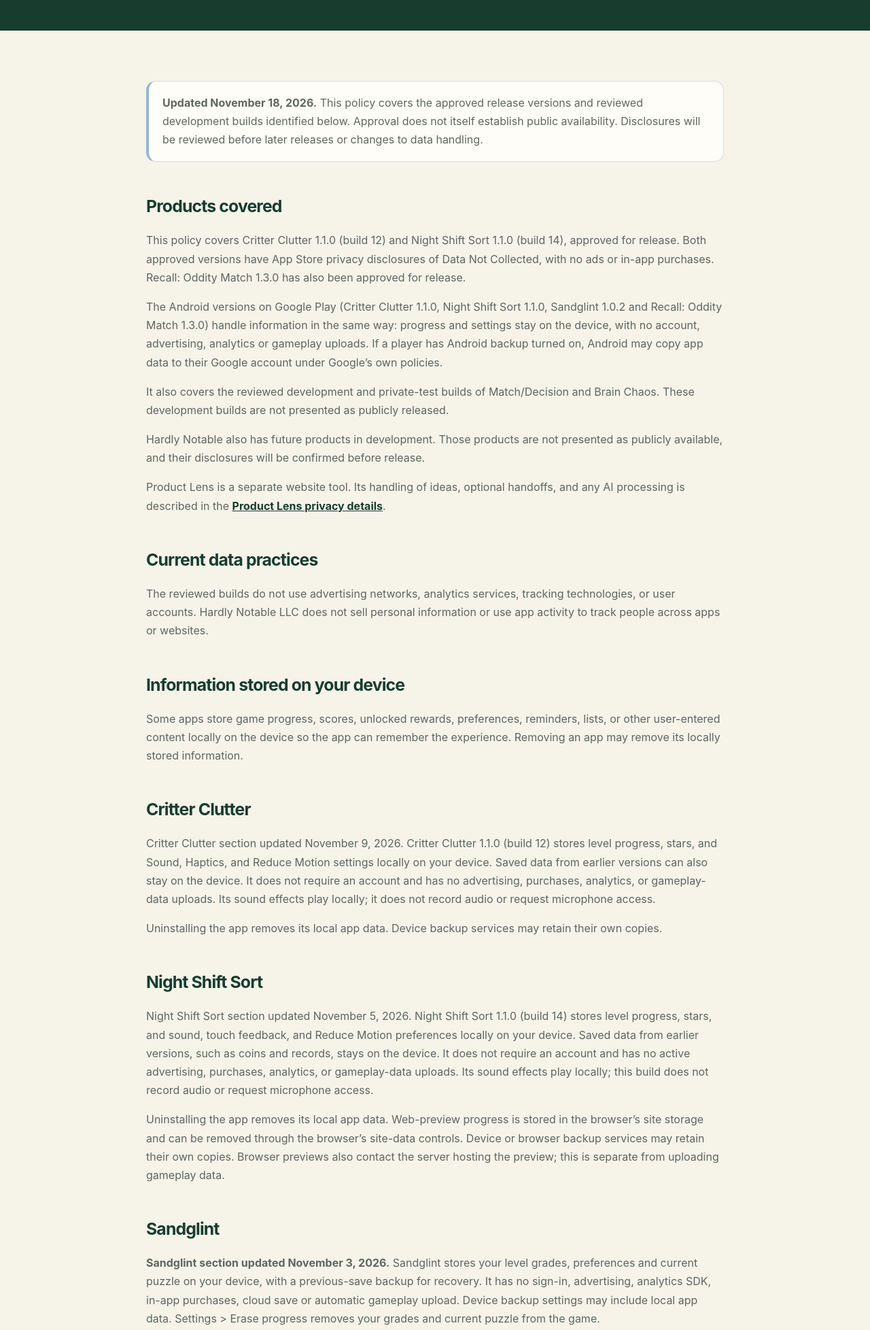
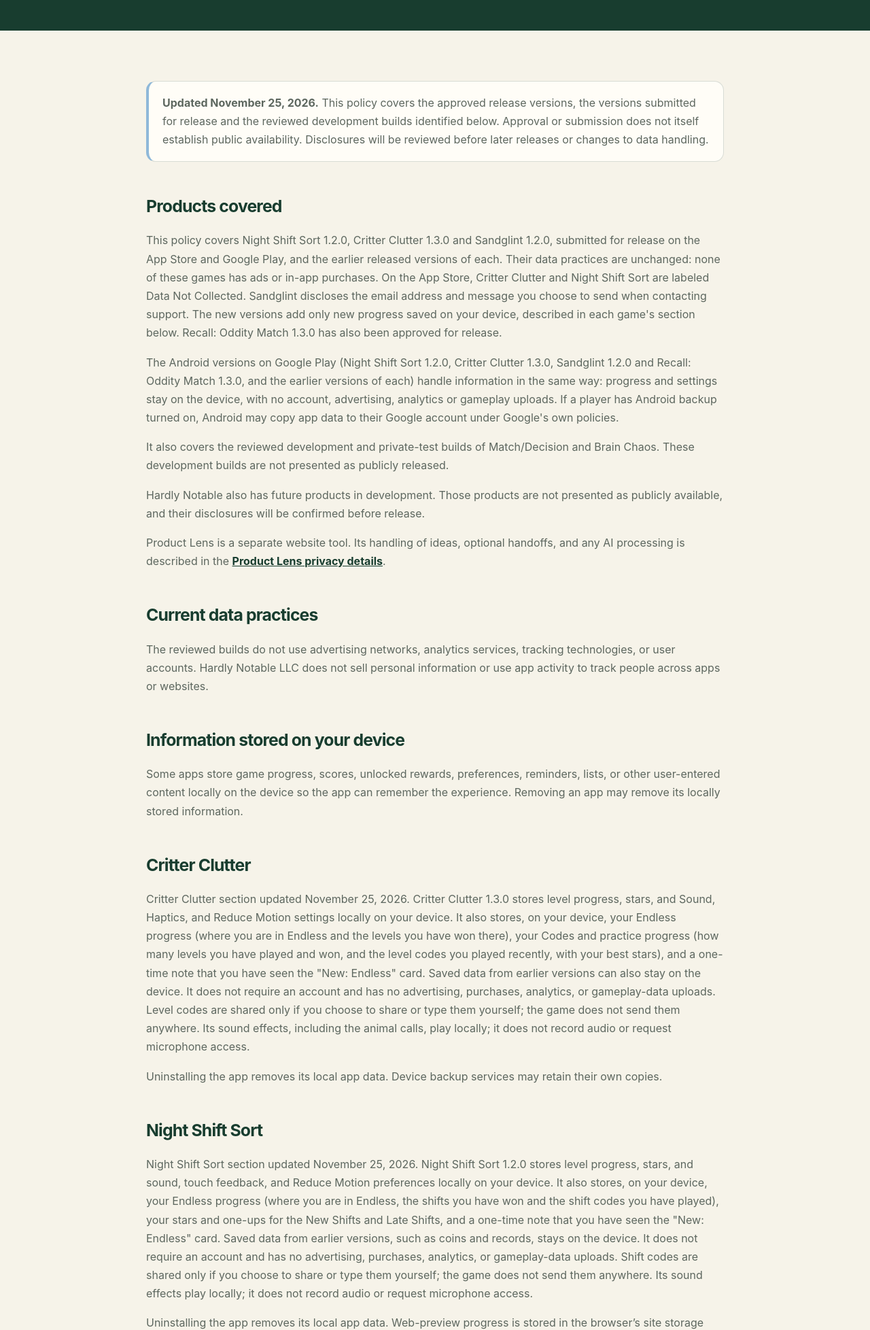
Before and after one commit to tyrellrobson-lab/hardly-notable-website, a plain HTML site: page app-privacy/index.html in a window 1280 px wide. Shown: the part 297-2253 px from the top of the page at 68% size. Drawn offline with Linux system fonts and the light colour scheme.

Commit message:
Update game privacy disclosures for November releases

```diff
--- a/app-privacy/index.html
+++ b/app-privacy/index.html
@@ -12,10 +12,10 @@
   <nav class="policy-nav" aria-label="Primary navigation"><div class="shell nav-inner"><a class="brand" href="/"><img src="/assets/social/hn-profile.svg" width="42" height="42" alt=""><span>Hardly Notable</span></a><div class="nav-links"><a href="/">Home</a><a href="/app-support/">Support</a><a href="mailto:support@hardlynotable.com">Contact</a></div></div></nav>
   <header class="policy-hero"><div class="shell"><p class="eyebrow">Legal &amp; trust</p><h1>App Privacy</h1><p>How the current Hardly Notable app builds handle information.</p></div></header>
   <main id="main" class="shell">
-    <p class="notice"><strong>Updated November 18, 2026.</strong> This policy covers the approved release versions and reviewed development builds identified below. Approval does not itself establish public availability. Disclosures will be reviewed before later releases or changes to data handling.</p>
+    <p class="notice"><strong>Updated November 25, 2026.</strong> This policy covers the approved release versions, the versions submitted for release and the reviewed development builds identified below. Approval or submission does not itself establish public availability. Disclosures will be reviewed before later releases or changes to data handling.</p>
     <h2>Products covered</h2>
-    <p>This policy covers Critter Clutter 1.1.0 (build 12) and Night Shift Sort 1.1.0 (build 14), approved for release. Both approved versions have App Store privacy disclosures of Data Not Collected, with no ads or in-app purchases. Recall: Oddity Match 1.3.0 has also been approved for release.</p>
-    <p>The Android versions on Google Play (Critter Clutter 1.1.0, Night Shift Sort 1.1.0, Sandglint 1.0.2 and Recall: Oddity Match 1.3.0) handle information in the same way: progress and settings stay on the device, with no account, advertising, analytics or gameplay uploads. If a player has Android backup turned on, Android may copy app data to their Google account under Google’s own policies.</p>
+    <p>This policy covers Night Shift Sort 1.2.0, Critter Clutter 1.3.0 and Sandglint 1.2.0, submitted for release on the App Store and Google Play, and the earlier released versions of each. Their data practices are unchanged: none of these games has ads or in-app purchases. On the App Store, Critter Clutter and Night Shift Sort are labeled Data Not Collected. Sandglint discloses the email address and message you choose to send when contacting support. The new versions add only new progress saved on your device, described in each game's section below. Recall: Oddity Match 1.3.0 has also been approved for release.</p>
+    <p>The Android versions on Google Play (Night Shift Sort 1.2.0, Critter Clutter 1.3.0, Sandglint 1.2.0 and Recall: Oddity Match 1.3.0, and the earlier versions of each) handle information in the same way: progress and settings stay on the device, with no account, advertising, analytics or gameplay uploads. If a player has Android backup turned on, Android may copy app data to their Google account under Google's own policies.</p>
     <p>It also covers the reviewed development and private-test builds of Match/Decision and Brain Chaos. These development builds are not presented as publicly released.</p>
     <p>Hardly Notable also has future products in development. Those products are not presented as publicly available, and their disclosures will be confirmed before release.</p>
     <p>Product Lens is a separate website tool. Its handling of ideas, optional handoffs, and any AI processing is described in the <a href="/product-lens/privacy/">Product Lens privacy details</a>.</p>
@@ -24,14 +24,14 @@
     <h2>Information stored on your device</h2>
     <p>Some apps store game progress, scores, unlocked rewards, preferences, reminders, lists, or other user-entered content locally on the device so the app can remember the experience. Removing an app may remove its locally stored information.</p>
     <h2>Critter Clutter</h2>
-    <p>Critter Clutter section updated November 9, 2026. Critter Clutter 1.1.0 (build 12) stores level progress, stars, and Sound, Haptics, and Reduce Motion settings locally on your device. Saved data from earlier versions can also stay on the device. It does not require an account and has no advertising, purchases, analytics, or gameplay-data uploads. Its sound effects play locally; it does not record audio or request microphone access.</p>
+    <p>Critter Clutter section updated November 25, 2026. Critter Clutter 1.3.0 stores level progress, stars, and Sound, Haptics, and Reduce Motion settings locally on your device. It also stores, on your device, your Endless progress (where you are in Endless and the levels you have won there), your Codes and practice progress (how many levels you have played and won, and the level codes you played recently, with your best stars), and a one-time note that you have seen the "New: Endless" card. Saved data from earlier versions can also stay on the device. It does not require an account and has no advertising, purchases, analytics, or gameplay-data uploads. Level codes are shared only if you choose to share or type them yourself; the game does not send them anywhere. Its sound effects, including the animal calls, play locally; it does not record audio or request microphone access.</p>
     <p>Uninstalling the app removes its local app data. Device backup services may retain their own copies.</p>
     <h2>Night Shift Sort</h2>
-    <p>Night Shift Sort section updated November 5, 2026. Night Shift Sort 1.1.0 (build 14) stores level progress, stars, and sound, touch feedback, and Reduce Motion preferences locally on your device. Saved data from earlier versions, such as coins and records, stays on the device. It does not require an account and has no active advertising, purchases, analytics, or gameplay-data uploads. Its sound effects play locally; this build does not record audio or request microphone access.</p>
+    <p>Night Shift Sort section updated November 25, 2026. Night Shift Sort 1.2.0 stores level progress, stars, and sound, touch feedback, and Reduce Motion preferences locally on your device. It also stores, on your device, your Endless progress (where you are in Endless, the shifts you have won and the shift codes you have played), your stars and one-ups for the New Shifts and Late Shifts, and a one-time note that you have seen the "New: Endless" card. Saved data from earlier versions, such as coins and records, stays on the device. It does not require an account and has no advertising, purchases, analytics, or gameplay-data uploads. Shift codes are shared only if you choose to share or type them yourself; the game does not send them anywhere. Its sound effects play locally; it does not record audio or request microphone access.</p>
     <p>Uninstalling the app removes its local app data. Web-preview progress is stored in the browser’s site storage and can be removed through the browser’s site-data controls. Device or browser backup services may retain their own copies. Browser previews also contact the server hosting the preview; this is separate from uploading gameplay data.</p>
     <section id="sandglint" aria-labelledby="sandglint-privacy-title">
       <h2 id="sandglint-privacy-title">Sandglint</h2>
-      <p><strong>Sandglint section updated November 3, 2026.</strong> Sandglint stores your level grades, preferences and current puzzle on your device, with a previous-save backup for recovery. It has no sign-in, advertising, analytics SDK, in-app purchases, cloud save or automatic gameplay upload. Device backup settings may include local app data. Settings &gt; Erase progress removes your grades and current puzzle from the game.</p>
+      <p><strong>Sandglint section updated November 25, 2026.</strong> Sandglint 1.2.0 stores your level grades for Book 1 and Book 2, preferences and current puzzle on your device, with a previous-save backup for recovery. It also stores, on your device, your Endless progress (where you are in Endless, the levels you have won there and the level codes you have played) and a one-time note that you have seen the "New: Endless" card. It has no sign-in, advertising, analytics SDK, in-app purchases, cloud save or automatic gameplay upload. Level codes are shared only if you choose to share or type them yourself; the game does not send them anywhere. Its sound effects play locally; it does not record audio or request microphone access. Device backup settings may include local app data. Settings &gt; Erase progress removes your grades and current puzzle from the game; it does not clear Endless progress. Uninstalling the app removes all of the game's local data.</p>
       <p>Send feedback opens your email app with the game's name and version. You choose what to write and whether to send. If you send an email, Hardly Notable receives your sender address and message to handle your feedback or respond. No screenshots, gameplay logs or device identifiers are attached automatically. Your email provider processes the email under its own policies. Copy email address writes only our public support address to your clipboard when you tap it; the game does not read clipboard contents.</p>
       <p><strong>Support email retention policy adopted November 1, 2026:</strong> We keep Sandglint feedback emails while handling the issue, then delete them within 90 days after resolution. You can request deletion by emailing <a href="mailto:hardlynotablellc@gmail.com?subject=Sandglint%20feedback%20deletion">hardlynotablellc@gmail.com</a>.</p>
       <p>For Sandglint support, privacy questions or a request concerning feedback you emailed us, contact <a href="mailto:hardlynotablellc@gmail.com?subject=Sandglint%20privacy%20question">hardlynotablellc@gmail.com</a>. Please avoid including sensitive personal information.</p>
```
